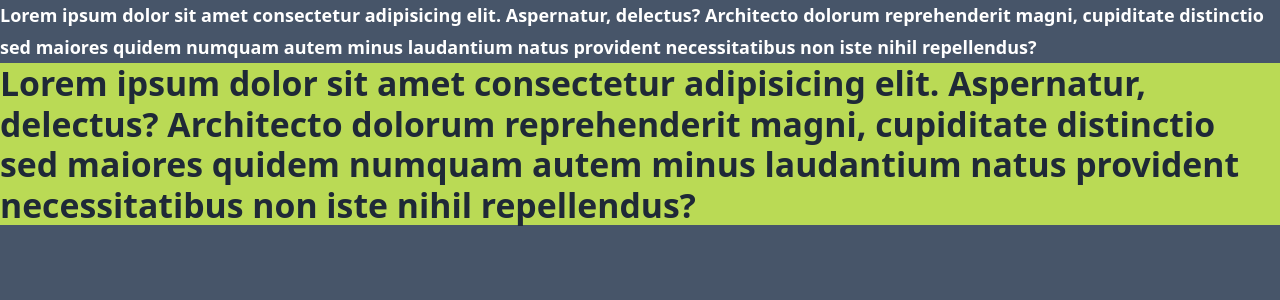
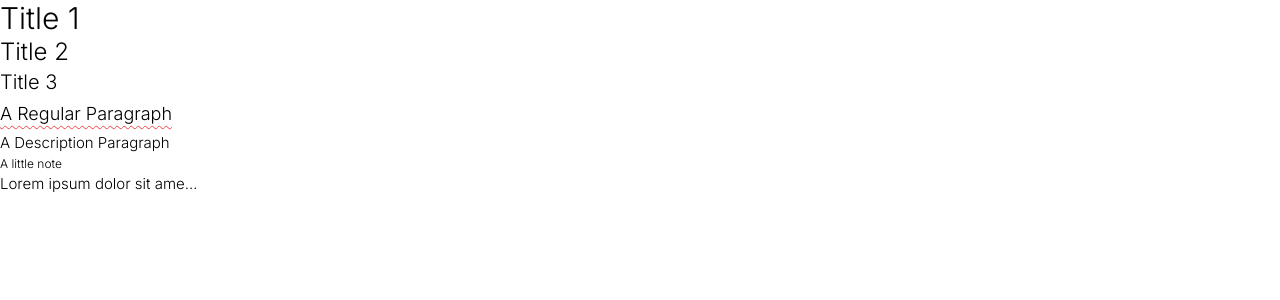
Before and after one commit to PuneetSivananda/ytube-projects, a Next.js app: page / in a window 1280 px wide. Shown: the top 300 px of the page. Built offline with nearby package versions, Linux system fonts and the light colour scheme.

Commit message:
feat: typography with text overfow, font sizes

```diff
--- a/app/globals.css
+++ b/app/globals.css
@@ -1,10 +1,11 @@
+@import url('https://fonts.googleapis.com/css2?family=Inter:ital,wght@0,200;0,300;1,100&display=swap');
+
 @tailwind base;
 @tailwind components;
 @tailwind utilities;
 
 @layer base {
     html {
-        @apply bg-slate-600 text-white text-lg font-bold;
+        font-family: 'Inter', sans-serif;
     }
-
 }
--- a/app/page.tsx
+++ b/app/page.tsx
@@ -6,8 +6,17 @@ import styles from './page.module.css'
 export default function Home() {
   return (
     <div>
-      <p>Lorem ipsum dolor sit amet consectetur adipisicing elit. Aspernatur, delectus? Architecto dolorum reprehenderit magni, cupiditate distinctio sed maiores quidem numquam autem minus laudantium natus provident necessitatibus non iste nihil repellendus?</p>
-      <p className='bg-[#bada55] text-gray-800 text-xs lg:text-3xl'>Lorem ipsum dolor sit amet consectetur adipisicing elit. Aspernatur, delectus? Architecto dolorum reprehenderit magni, cupiditate distinctio sed maiores quidem numquam autem minus laudantium natus provident necessitatibus non iste nihil repellendus?</p>
+      <h1 className='text-3xl'>Title 1</h1>
+      <h2 className='text-2xl'>Title 2</h2>
+      <h3 className='text-xl'>Title 3</h3>
+      <p className='text-base underline decoration-red-500 decoration-wavy decoration-1 underline-offset-[5px] leading-loose capitalize'>a regular paragraph</p>
+      <p className='text-sm'>A Description Paragraph</p>
+      <p className='text-xs note'>A little note</p>
+      <div style={{ width: '200px' }}>
+        <p className='text-sm truncate'>
+          Lorem ipsum dolor sit amet consectetur adipisicing elit. Laudantium iusto dolore perferendis alias pariatur iure dolorum voluptatem dignissimos, perspiciatis culpa soluta sit illum aut itaque repudiandae vitae. Beatae, rerum magni.
+        </p>
+      </div>
     </div>
   )
 }
--- a/tailwind.config.js
+++ b/tailwind.config.js
@@ -21,6 +21,11 @@ module.exports = {
       '6': '48px',
     },
     extend: {
+      fontSize: {
+        xs: '12px',
+        sm: '15px',
+        base: '18px'
+      },
       colors: {
         nextjs: "#49e659"
       },
```
